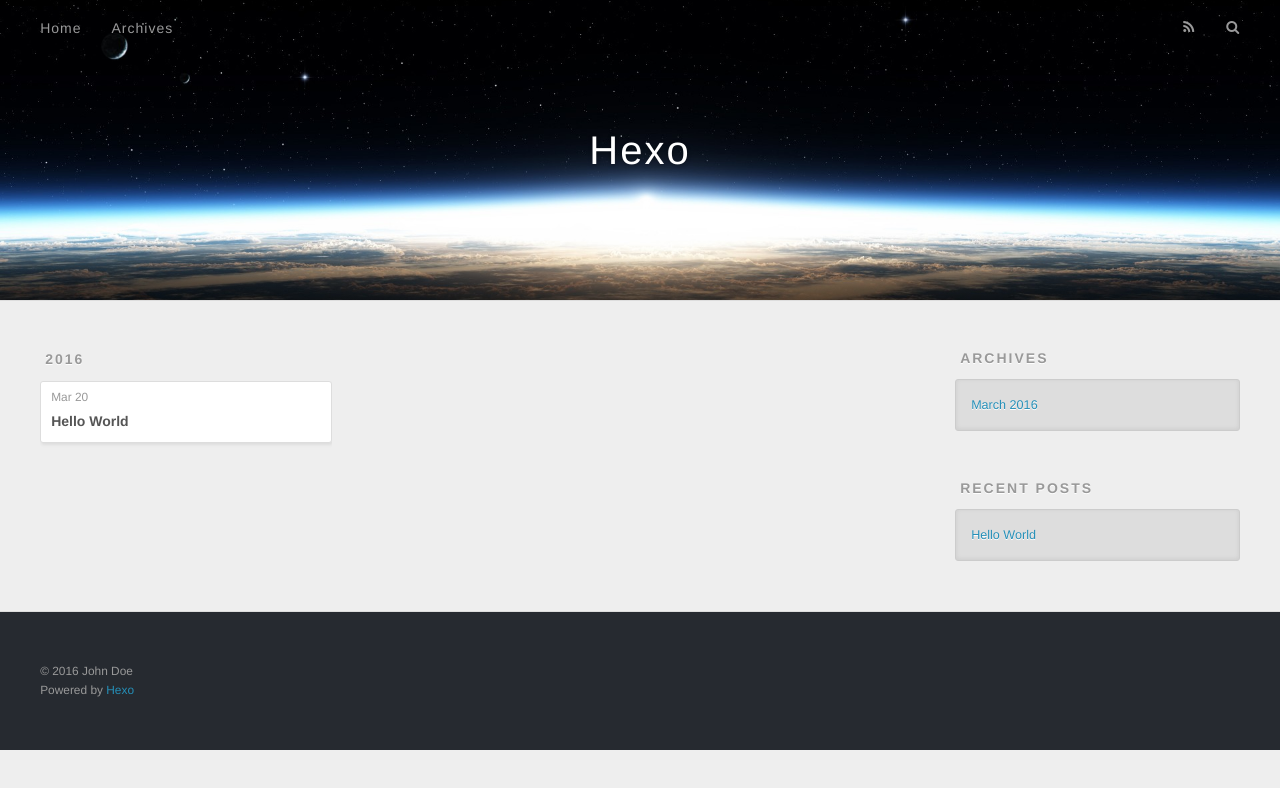
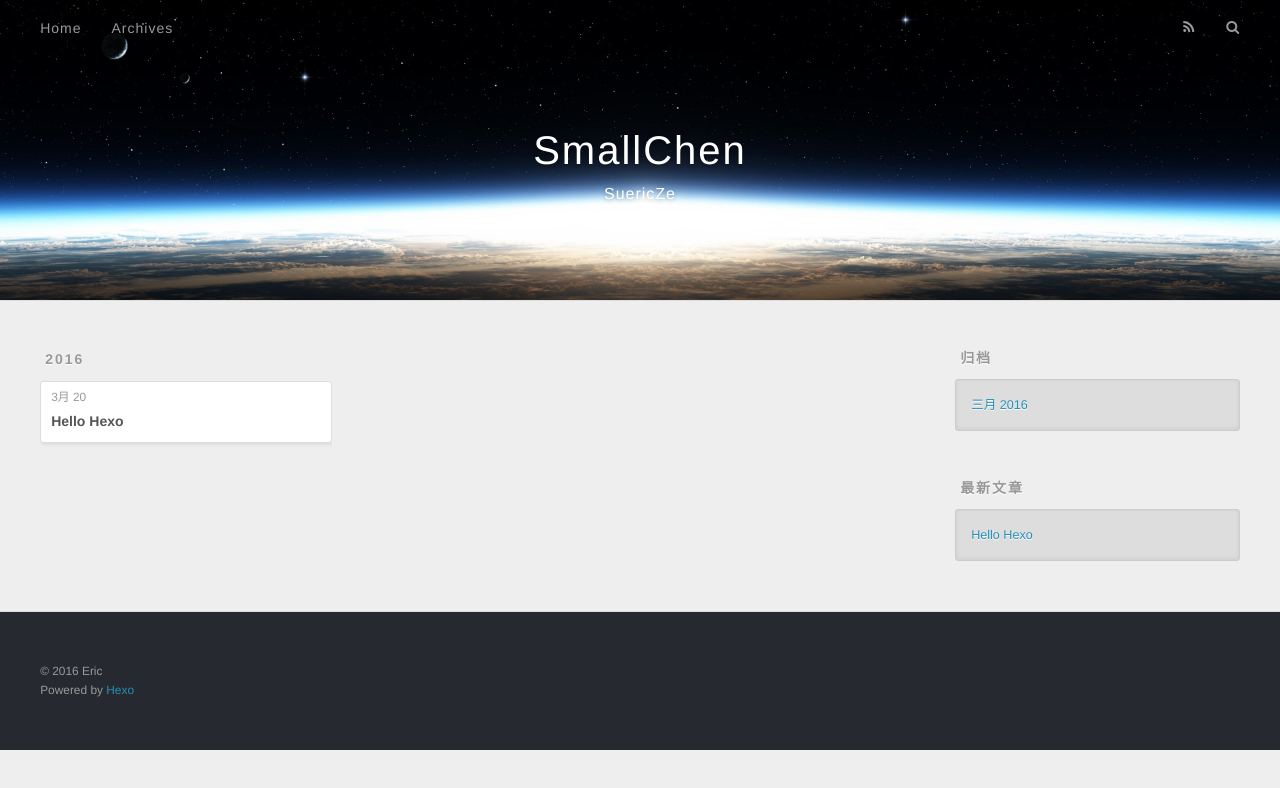
Before and after one commit to SuericZe/SuericZe, a plain HTML site: page archives/index.html in a window 1280 px wide. Drawn offline with nearby package versions, Linux system fonts and the light colour scheme.

Commit message:
Site updated: 2016-03-20 13:54:07

```diff
--- a/archives/index.html
+++ b/archives/index.html
@@ -3,19 +3,19 @@
 <head>
   <meta charset="utf-8">
 
-  <title>Archives | Hexo</title>
+  <title>归档 | SmallChen</title>
   <meta name="viewport" content="width=device-width, initial-scale=1, maximum-scale=1">
   <meta name="description">
 <meta property="og:type" content="website">
-<meta property="og:title" content="Hexo">
+<meta property="og:title" content="SmallChen">
 <meta property="og:url" content="http://yoursite.com/archives/index.html">
-<meta property="og:site_name" content="Hexo">
+<meta property="og:site_name" content="SmallChen">
 <meta property="og:description">
 <meta name="twitter:card" content="summary">
-<meta name="twitter:title" content="Hexo">
+<meta name="twitter:title" content="SmallChen">
 <meta name="twitter:description">
 
-    <link rel="alternate" href="/atom.xml" title="Hexo" type="application/atom+xml">
+    <link rel="alternate" href="/atom.xml" title="SmallChen" type="application/atom+xml">
 
 
     <link rel="icon" href="/favicon.png">
@@ -36,8 +36,12 @@
   <div id="header-outer" class="outer">
     <div id="header-title" class="inner">
       <h1 id="logo-wrap">
-        <a href="/" id="logo">Hexo</a>
+        <a href="/" id="logo">SmallChen</a>
       </h1>
+
+        <h2 id="subtitle-wrap">
+          <a href="/" id="subtitle">SuericZe</a>
+        </h2>
 
     </div>
     <div id="header-inner" class="inner">
@@ -53,7 +57,7 @@
 
           <a id="nav-rss-link" class="nav-icon" href="/atom.xml" title="RSS Feed"></a>
 
-        <a id="nav-search-btn" class="nav-icon" title="Search"></a>
+        <a id="nav-search-btn" class="nav-icon" title="搜索"></a>
       </nav>
       <div id="search-form-wrap">
         <form action="//google.com/search" method="get" accept-charset="UTF-8" class="search-form"><input type="search" name="q" results="0" class="search-form-input" placeholder="Search"><button type="submit" class="search-form-submit">&#xF002;</button><input type="hidden" name="sitesearch" value="http://yoursite.com"></form>
@@ -79,12 +83,12 @@
   <div class="archive-article-inner">
     <header class="archive-article-header">
       <a href="/2016/03/20/hello-world/" class="archive-article-date">
-  <time datetime="2016-03-20T03:03:31.445Z" itemprop="datePublished">Mar 20</time>
+  <time datetime="2016-03-20T03:03:31.445Z" itemprop="datePublished">3月 20</time>
 </a>
 
 
     <h1 itemprop="name">
-      <a class="archive-article-title" href="/2016/03/20/hello-world/">Hello World</a>
+      <a class="archive-article-title" href="/2016/03/20/hello-world/">Hello Hexo</a>
     </h1>
 
 
@@ -110,9 +114,9 @@
 
 
   <div class="widget-wrap">
-    <h3 class="widget-title">Archives</h3>
+    <h3 class="widget-title">归档</h3>
     <div class="widget">
-      <ul class="archive-list"><li class="archive-list-item"><a class="archive-list-link" href="/archives/2016/03/">March 2016</a></li></ul>
+      <ul class="archive-list"><li class="archive-list-item"><a class="archive-list-link" href="/archives/2016/03/">三月 2016</a></li></ul>
     </div>
   </div>
 
@@ -120,12 +124,12 @@
 
 
   <div class="widget-wrap">
-    <h3 class="widget-title">Recent Posts</h3>
+    <h3 class="widget-title">最新文章</h3>
     <div class="widget">
       <ul>
 
           <li>
-            <a href="/2016/03/20/hello-world/">Hello World</a>
+            <a href="/2016/03/20/hello-world/">Hello Hexo</a>
           </li>
 
       </ul>
@@ -140,7 +144,7 @@
 
   <div class="outer">
     <div id="footer-info" class="inner">
-      &copy; 2016 John Doe<br>
+      &copy; 2016 Eric<br>
       Powered by <a href="http://hexo.io/" target="_blank">Hexo</a>
     </div>
   </div>
```
Also changed, not shown: 2016/03/20/hello-world/index.html (+19 -15 lines), archives/2016/03/index.html (+18 -14 lines), archives/2016/index.html (+18 -14 lines), index.html (+18 -14 lines).
